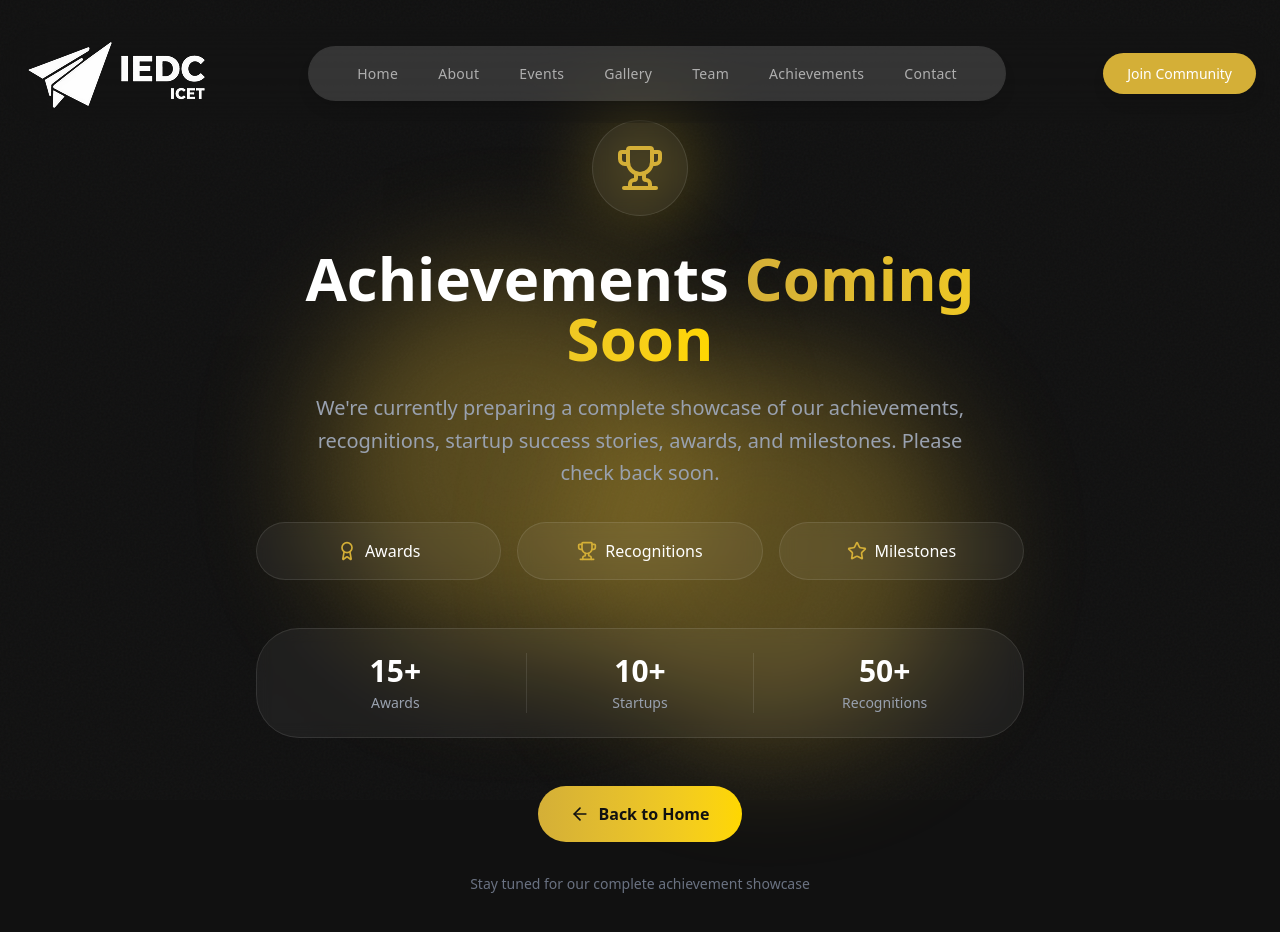
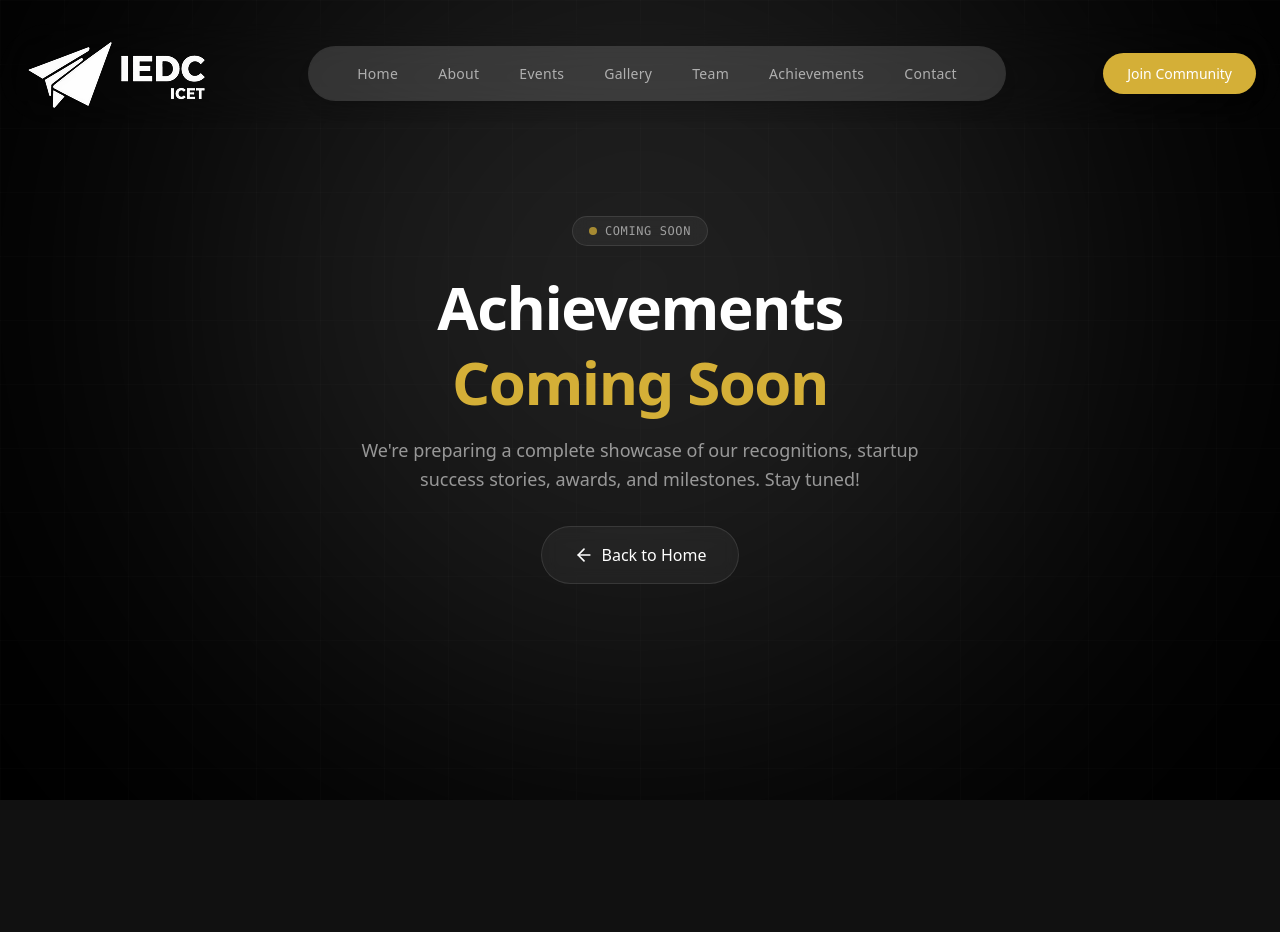
Before and after one commit to icet-iedc/web-iedc, a Next.js app: page /achievements in a window 1280 px wide. Shown: the top 932 px of the page. After the commit the page ends 800 px from the top, so only its background shows below. Built offline with nearby package versions, Linux system fonts and the light colour scheme; grey boxes are pictures that could not be loaded.

Commit message:
refactor(achievements): simplify layout and enhance styling for Achievements and LatestAchievements components

```diff
--- a/app/achievements/page.tsx
+++ b/app/achievements/page.tsx
@@ -1,125 +1,63 @@
 'use client';
 
 import { motion } from 'framer-motion';
-import Link from 'next/link';
-import { ArrowLeft, Award, Trophy, Star } from 'lucide-react';
+import { ArrowLeft } from 'lucide-react';
+import { useRouter } from 'next/navigation';
 
 export default function AchievementsPage() {
+  const router = useRouter();
+
   return (
-    <div className="relative min-h-screen flex items-center justify-center px-4 sm:px-6 lg:px-8 py-20 mt-10">
-      {/* Background Elements */}
-      <div className="absolute inset-0 pointer-events-none overflow-hidden">
-        <div className="absolute top-1/4 left-1/4 w-96 h-96 bg-[#D4AF37] rounded-full blur-3xl opacity-30 animate-pulse" />
-        <div className="absolute bottom-1/4 right-1/4 w-96 h-96 bg-[#D4AF37] rounded-full blur-3xl opacity-30 animate-pulse" />
-      </div>
+    <div className="relative min-h-screen bg-black flex items-center justify-center">
+      {/* Background Grid */}
+      <div
+        className="absolute inset-0 opacity-[0.25] pointer-events-none"
+        style={{
+          backgroundImage:
+            'linear-gradient(to right, rgba(255,255,255,0.06) 1px, transparent 1px), linear-gradient(to bottom, rgba(255,255,255,0.06) 1px, transparent 1px)',
+          backgroundSize: '64px 64px',
+        }}
+      />
 
-      <div className="relative max-w-3xl mx-auto text-center">
-        {/* Icon */}
-        <motion.div
-          initial={{ opacity: 0, scale: 0.8 }}
-          animate={{ opacity: 1, scale: 1 }}
-          transition={{ duration: 0.5 }}
-          className="flex justify-center mb-8"
-        >
-          <div className="relative">
-            <div className="absolute inset-0 bg-gradient-to-r from-[#D4AF37] to-[#FFD700] rounded-full blur-2xl opacity-30 animate-pulse" />
-            <div className="relative w-20 h-20 sm:w-24 sm:h-24 flex items-center justify-center bg-white/5 backdrop-blur-sm border border-white/10 rounded-full">
-              <Trophy className="w-10 h-10 sm:w-12 sm:h-12 text-[#D4AF37]" />
-            </div>
-          </div>
-        </motion.div>
+      {/* Light source */}
+      <div className="absolute -top-40 left-1/2 -translate-x-1/2 w-[900px] h-[900px] rounded-full bg-white opacity-[0.12] blur-[160px] pointer-events-none" />
 
-        {/* Heading */}
+      <div className="relative z-10 max-w-2xl mx-auto px-6 text-center">
         <motion.div
           initial={{ opacity: 0, y: 20 }}
           animate={{ opacity: 1, y: 0 }}
-          transition={{ duration: 0.5, delay: 0.1 }}
+          transition={{ duration: 0.6 }}
         >
-          <h1 className="text-4xl sm:text-5xl lg:text-6xl font-bold text-white mb-6">
-            Achievements{' '}
-            <span className="bg-gradient-to-r from-[#D4AF37] to-[#FFD700] bg-clip-text text-transparent">
+          {/* Badge */}
+          <div className="inline-flex items-center gap-2 px-4 py-1.5 mb-6 rounded-full bg-white/5 border border-white/10 backdrop-blur-sm">
+            <span className="w-2 h-2 rounded-full bg-[#D4AF37] animate-pulse" />
+            <span className="font-mono text-xs tracking-wider text-white/55 uppercase">
               Coming Soon
             </span>
+          </div>
+
+          {/* Heading */}
+          <h1 className="text-4xl md:text-5xl lg:text-6xl font-bold leading-tight tracking-tight text-white mb-4">
+            Achievements
+            <br />
+            <span className="text-[#D4AF37]">Coming Soon</span>
           </h1>
+
+          {/* Description */}
+          <p className="text-base md:text-lg text-white/55 leading-relaxed mb-8">
+            We&apos;re preparing a complete showcase of our recognitions, startup success
+            stories, awards, and milestones. Stay tuned!
+          </p>
+
+          {/* Back Button */}
+          <button
+            onClick={() => router.push('/')}
+            className="group inline-flex items-center gap-2 px-8 py-4 rounded-xl bg-white/5 border border-white/10 backdrop-blur-sm text-white font-medium transition-all duration-300 hover:bg-[#D4AF37]/10 hover:border-[#D4AF37]/40 hover:-translate-y-1 hover:shadow-lg hover:shadow-[#D4AF37]/20 focus-visible:outline-none focus-visible:ring-2 focus-visible:ring-[#D4AF37]"
+          >
+            <ArrowLeft className="w-5 h-5 transition-transform duration-300 group-hover:-translate-x-1" />
+            <span>Back to Home</span>
+          </button>
         </motion.div>
-
-        {/* Description */}
-        <motion.p
-          initial={{ opacity: 0, y: 20 }}
-          animate={{ opacity: 1, y: 0 }}
-          transition={{ duration: 0.5, delay: 0.2 }}
-          className="text-lg sm:text-xl text-gray-400 mb-8 leading-relaxed max-w-2xl mx-auto"
-        >
-          We're currently preparing a complete showcase of our achievements, recognitions, startup success stories, awards, and milestones. Please check back soon.
-        </motion.p>
-
-        {/* Features */}
-        <motion.div
-          initial={{ opacity: 0, y: 20 }}
-          animate={{ opacity: 1, y: 0 }}
-          transition={{ duration: 0.5, delay: 0.3 }}
-          className="grid grid-cols-1 sm:grid-cols-3 gap-4 mb-12"
-        >
-          {[
-            { icon: Award, text: 'Awards' },
-            { icon: Trophy, text: 'Recognitions' },
-            { icon: Star, text: 'Milestones' },
-          ].map((item, index) => (
-            <div
-              key={index}
-              className="flex items-center justify-center gap-2 p-4 bg-white/5 backdrop-blur-sm border border-white/10 rounded-xl"
-            >
-              <item.icon className="w-5 h-5 text-[#D4AF37]" />
-              <span className="text-sm sm:text-base text-white font-medium">{item.text}</span>
-            </div>
-          ))}
-        </motion.div>
-
-        {/* Stats Preview */}
-        <motion.div
-          initial={{ opacity: 0, y: 20 }}
-          animate={{ opacity: 1, y: 0 }}
-          transition={{ duration: 0.5, delay: 0.4 }}
-          className="grid grid-cols-3 gap-4 mb-12 p-6 bg-white/5 backdrop-blur-sm border border-white/10 rounded-2xl"
-        >
-          <div className="text-center">
-            <div className="text-2xl sm:text-3xl font-bold text-white mb-1">15+</div>
-            <div className="text-xs sm:text-sm text-gray-400">Awards</div>
-          </div>
-          <div className="text-center border-l border-r border-white/10">
-            <div className="text-2xl sm:text-3xl font-bold text-white mb-1">10+</div>
-            <div className="text-xs sm:text-sm text-gray-400">Startups</div>
-          </div>
-          <div className="text-center">
-            <div className="text-2xl sm:text-3xl font-bold text-white mb-1">50+</div>
-            <div className="text-xs sm:text-sm text-gray-400">Recognitions</div>
-          </div>
-        </motion.div>
-
-        {/* Back Button */}
-        <motion.div
-          initial={{ opacity: 0, y: 20 }}
-          animate={{ opacity: 1, y: 0 }}
-          transition={{ duration: 0.5, delay: 0.5 }}
-        >
-          <Link
-            href="/"
-            className="inline-flex items-center gap-2 px-8 py-4 bg-gradient-to-r from-[#D4AF37] to-[#FFD700] text-[#111111] font-semibold rounded-xl hover:shadow-[0_0_30px_rgba(212,175,55,0.4)] transition-all duration-300 hover:scale-105"
-          >
-            <ArrowLeft className="w-5 h-5" />
-            Back to Home
-          </Link>
-        </motion.div>
-
-        {/* Footer Note */}
-        <motion.p
-          initial={{ opacity: 0 }}
-          animate={{ opacity: 1 }}
-          transition={{ duration: 0.5, delay: 0.6 }}
-          className="mt-8 text-sm text-gray-500"
-        >
-          Stay tuned for our complete achievement showcase
-        </motion.p>
       </div>
     </div>
   );
--- a/components/achievements/LatestAchievements.tsx
+++ b/components/achievements/LatestAchievements.tsx
@@ -20,16 +20,6 @@ export default function LatestAchievements() {
       <div className="relative max-w-7xl mx-auto px-4 sm:px-6 lg:px-8">
         {/* Section Header */}
         <div className="text-center mb-12 sm:mb-16">
-          <motion.div
-            initial={{ opacity: 0, y: 20 }}
-            whileInView={{ opacity: 1, y: 0 }}
-            viewport={{ once: true }}
-            transition={{ duration: 0.5 }}
-            className="inline-flex items-center gap-2 px-4 py-2 bg-[#D4AF37]/10 backdrop-blur-sm border border-[#D4AF37]/20 rounded-full mb-4"
-          >
-            <Award className="w-4 h-4 text-[#D4AF37]" />
-            <span className="text-sm font-medium text-[#D4AF37]">Achievement</span>
-          </motion.div>
 
           <motion.h2
             initial={{ opacity: 0, y: 20 }}
@@ -76,7 +66,7 @@ export default function LatestAchievements() {
         >
           <Link
             href="/achievements"
-            className="group inline-flex items-center gap-2 px-8 py-4 bg-gradient-to-r from-[#D4AF37] to-[#FFD700] text-[#111111] font-semibold rounded-xl hover:shadow-[0_0_30px_rgba(212,175,55,0.4)] transition-all duration-300 hover:scale-105"
+            className="group inline-flex items-center gap-2 px-6 py-3 bg-white/5 backdrop-blur-sm border border-white/10 rounded-full text-white hover:bg-white/10 hover:border-white/30 transition-all duration-300"
           >
             <span>Explore Achievements</span>
             <ArrowRight className="w-5 h-5 transition-transform duration-300 group-hover:translate-x-1" />
```
